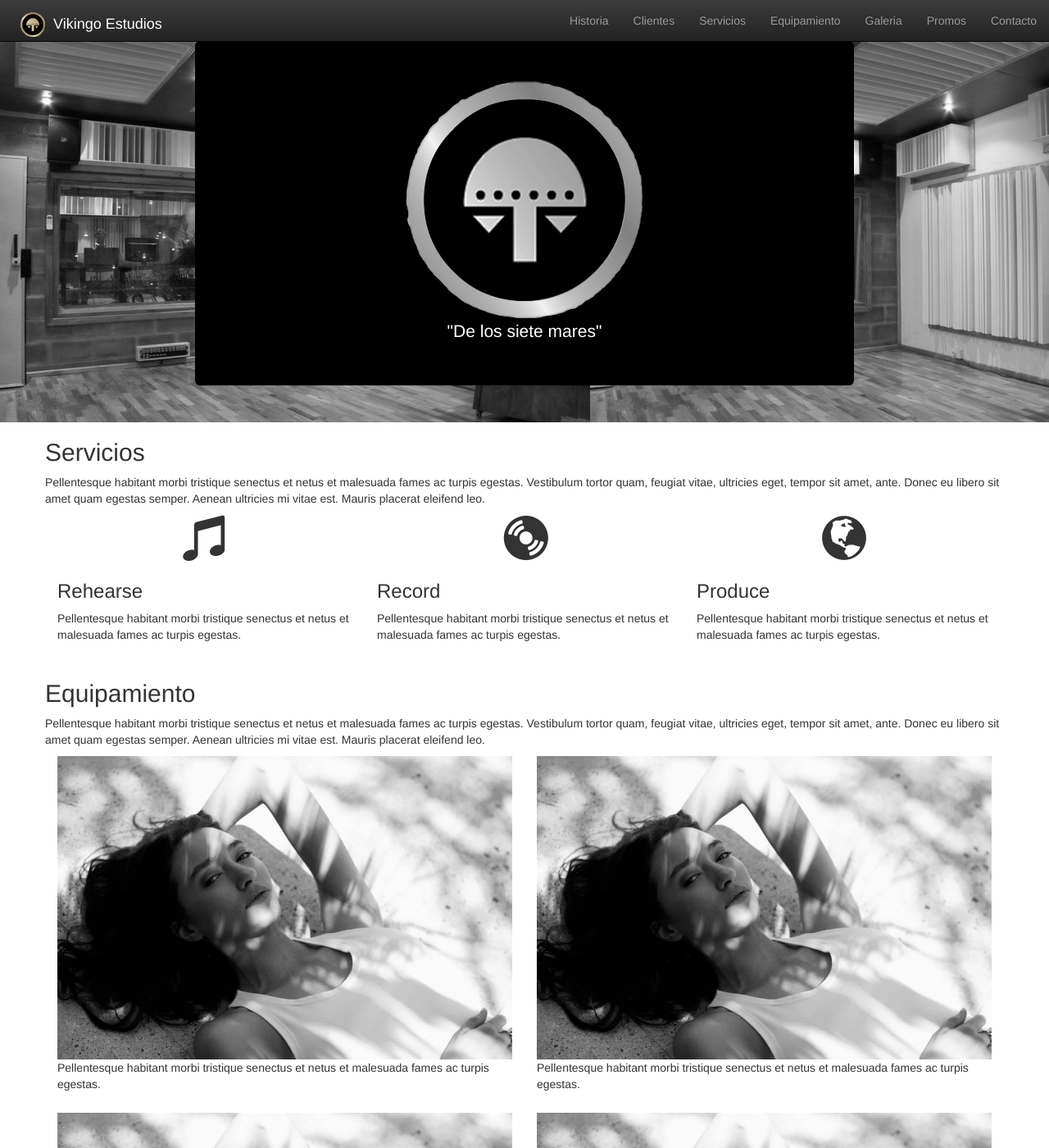
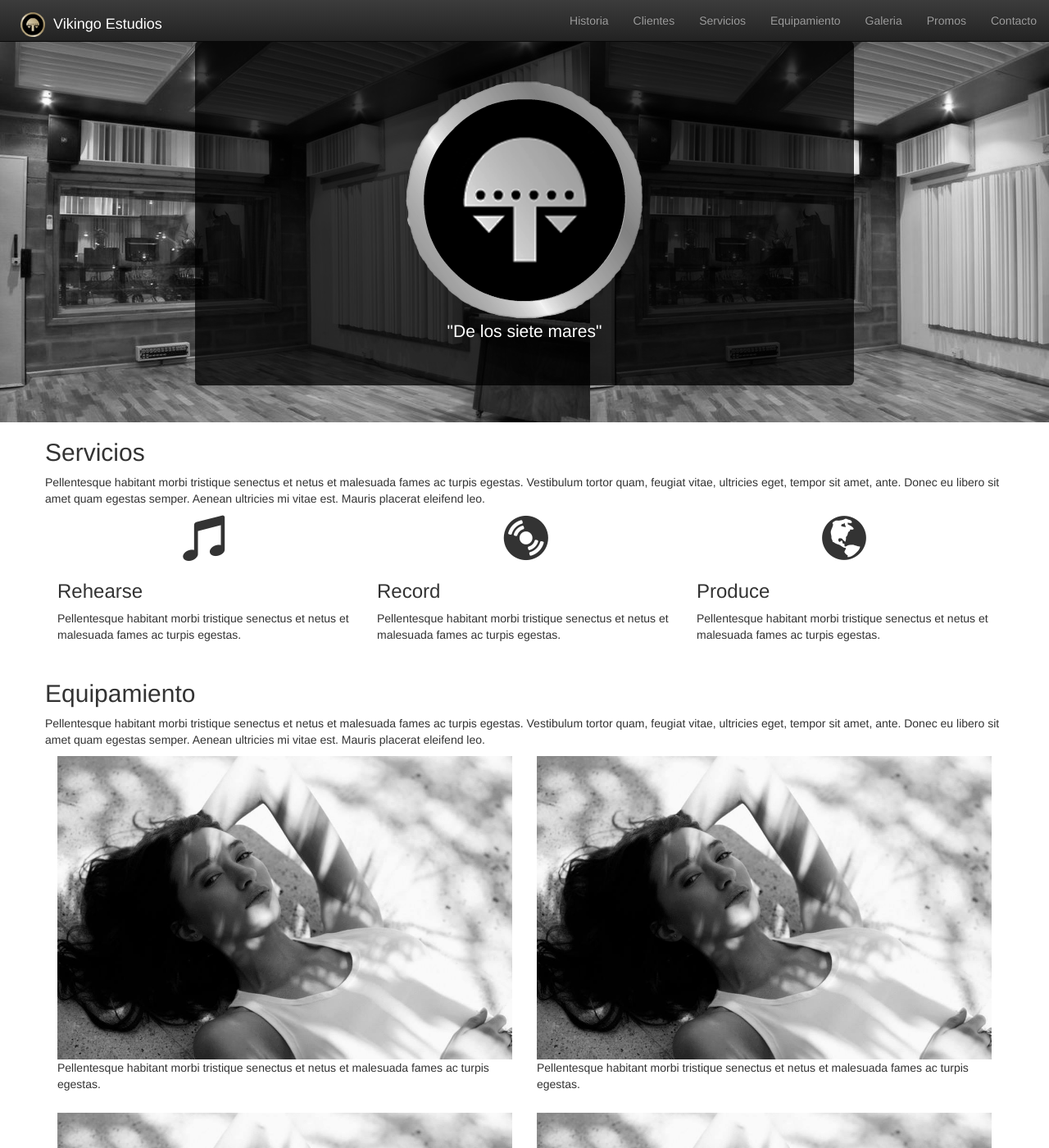
Before and after one commit to ryan258/vikingo, a Jekyll site: the page built from index.html, in a window 1280 px wide and 1400 px high. Shown: the whole window at 82% size. Built offline with Jekyll 4.4.1, drawn with Linux system fonts in a browser that asks for light colours; nearby versions of some CDN libraries.

Commit message:
Add opacity to Jumbtron background

```diff
--- a/css/styles.css
+++ b/css/styles.css
@@ -46,7 +46,7 @@ section.intro {
 }
 
 section.intro .jumbotron {
-	background: #000;
+	background: rgba(0,0,0,.75);
 	height: 420px;
 	color: #fff;
 }
```
Also changed, not shown: 2 other files.
